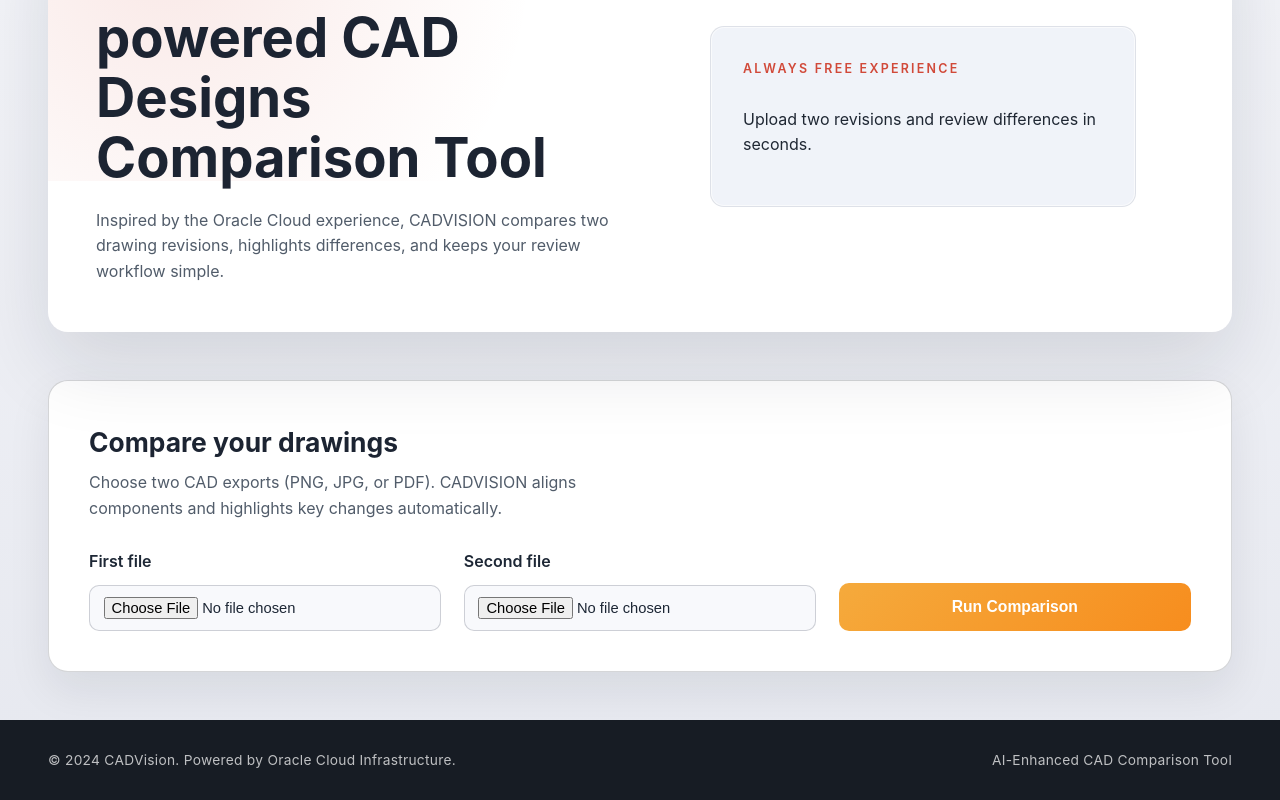
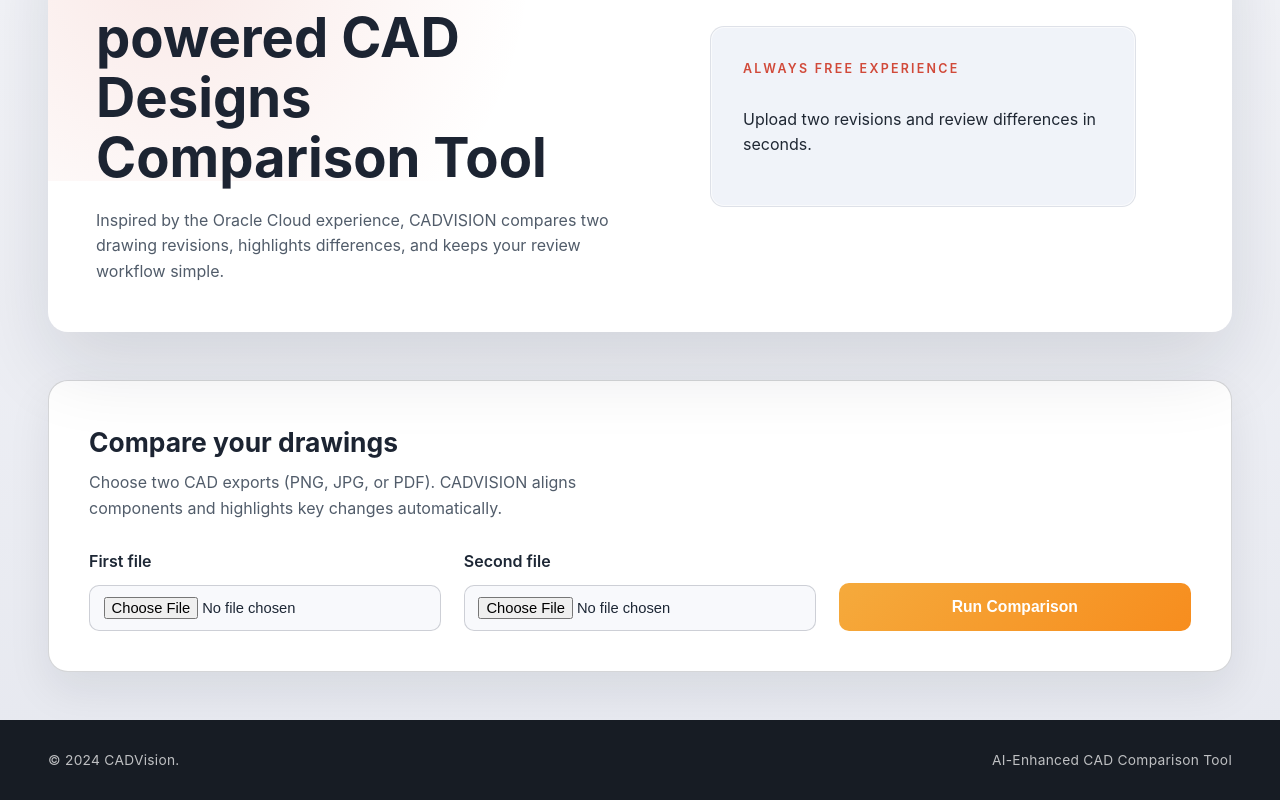
Before and after one commit to FaizannQureshi/CADvision, a React (Vite) app in the folder frontend/: page / in a window 1280 px wide. Shown: the part 211-1011 px from the top of the page. Built offline with nearby package versions, Linux system fonts and the light colour scheme; no server answers.

Commit message:
bottom navbar updated

```diff
--- a/frontend/src/App.jsx
+++ b/frontend/src/App.jsx
@@ -268,7 +268,7 @@
       </div>
 
       <footer>
-        <span>© 2024 CADVision. Powered by Oracle Cloud Infrastructure.</span>
+        <span>© 2024 CADVision.</span>
         <span>AI-Enhanced CAD Comparison Tool</span>
       </footer>
 
```
